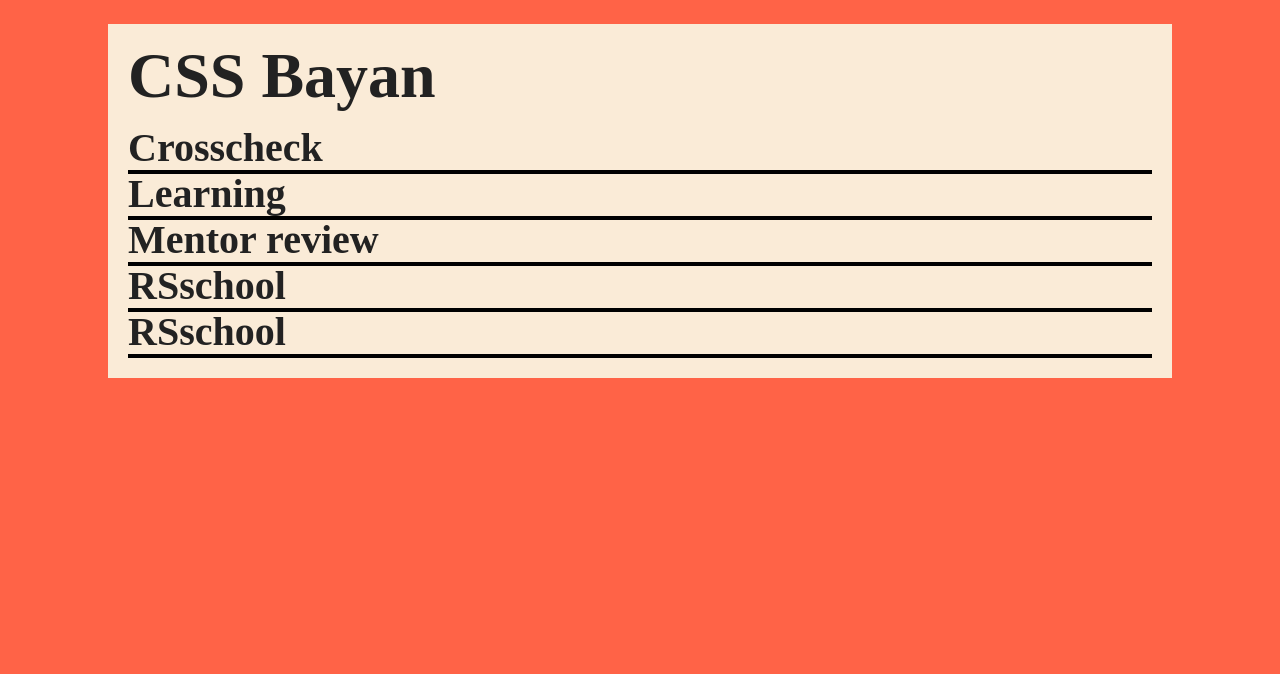
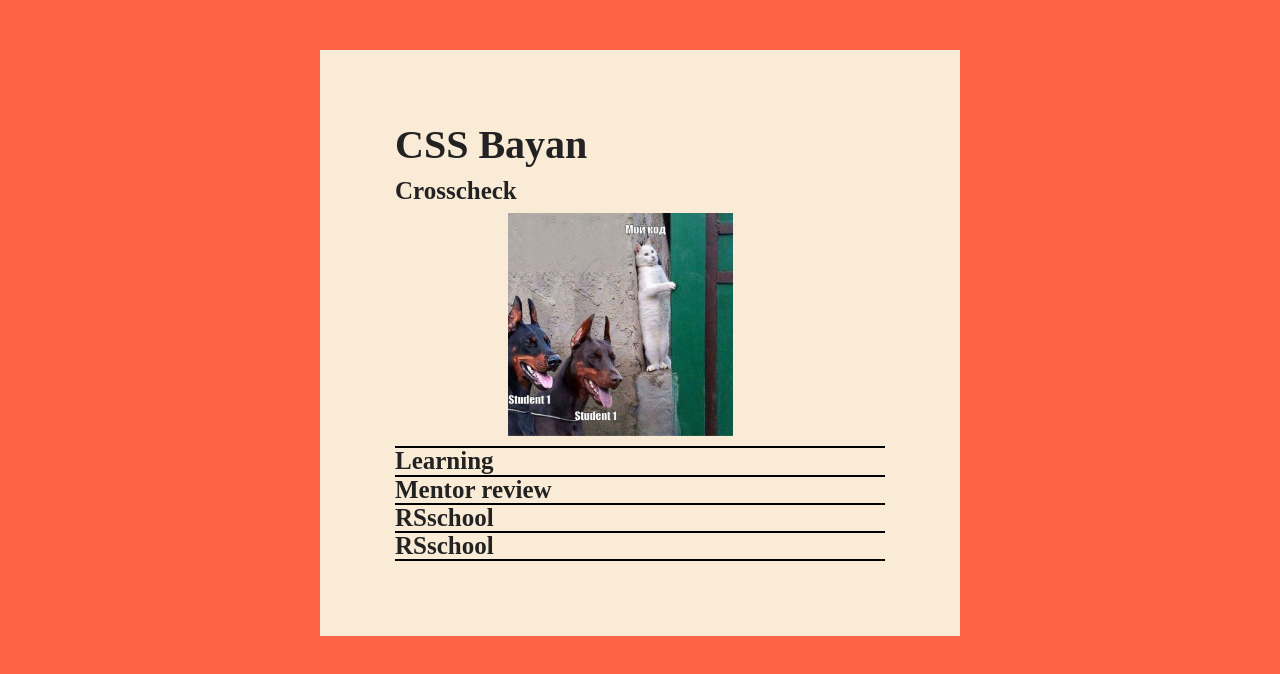
Before and after one commit to frolixman/-cssBayan, a plain HTML site: page cssBayan/index.html in a window 1280 px wide. Drawn offline with Linux system fonts and the light colour scheme.

Commit message:
feat: add mouseclick features (Sun, Mar 12, 2023 09:44:18 PM)

```diff
--- a/cssBayan/index.html
+++ b/cssBayan/index.html
@@ -13,49 +13,54 @@
     <h1 class="title">CSS Bayan</h1>
 
     <ul class="mem_list">
-      <li class="mem_tittle">
-        <div class="mem_title-container">
-          <p>Crosscheck</p>
+      <li class="mem_tittle-container">
+        <div class="mem_title">
+          <input class="radio" type="radio" id="toggle1" name="mem" checked>
+          <label for="toggle1">Crosscheck
+            <img class="mem_png" src="./assets/img/mem_1.png" alt="mem_1">
+          </label>
           <img src="./assets/img/plus.svg" alt="plus" class="plus_img">
-        </div>
-        <div class="dropdown_img">
-          <img class="mem_png" src="./assets/img/mem_1.png" alt="mem_1">
+
         </div>
       </li>
-      <li class="mem_tittle">
-        <div class="mem_title-container">
-          <p>Learning</p>
+      <li class="mem_tittle-container">
+        <div class="mem_title">
+          <input class="radio" type="radio" id="toggle2" name="mem">
+          <label for="toggle2">Learning
+            <img class="mem_png" src="./assets/img/mem_2.png" alt="mem_2">
+          </label>
           <img src="./assets/img/plus.svg" alt="plus" class="plus_img">
-        </div>
-        <div class="dropdown_img">
-          <img class="mem_png" src="./assets/img/mem_2.png" alt="mem_2">
+
         </div>
       </li>
-      <li class="mem_tittle">
-        <div class="mem_title-container">
-          <p>Mentor review</p>
+      <li class="mem_tittle-container">
+        <div class="mem_title">
+          <input class="radio" type="radio" id="toggle3" name="mem">
+          <label for="toggle3">Mentor review
+            <img class="mem_png" src="./assets/img/mem_3.png" alt="mem_3">
+          </label>
           <img src="./assets/img/plus.svg" alt="plus" class="plus_img">
-        </div>
-        <div class="dropdown_img">
-          <img class="mem_png" src="./assets/img/mem_3.png" alt="mem_3">
+
         </div>
       </li>
-      <li class="mem_tittle">
-        <div class="mem_title-container">
-          <p>RSschool</p>
+      <li class="mem_tittle-container">
+        <div class="mem_title">
+          <input class="radio" type="radio" id="toggle4" name="mem">
+          <label for="toggle4">RSschool
+            <img class="mem_png" src="./assets/img/mem_4.png" alt="mem_4">
+          </label>
           <img src="./assets/img/plus.svg" alt="plus" class="plus_img">
-        </div>
-        <div class="dropdown_img">
-          <img class="mem_png" src="./assets/img/mem_4.png" alt="mem_4">
+
         </div>
       </li>
-      <li class="mem_tittle">
-        <div class="mem_title-container">
-          <p>RSschool</p>
+      <li class="mem_tittle-container">
+        <div class="mem_title">
+          <input class="radio" type="radio" id="toggle5" name="mem">
+          <label for="toggle5">RSschool
+            <img class="mem_png" src="./assets/img/mem_5.png" alt="mem_5">
+          </label>
           <img src="./assets/img/plus.svg" alt="plus" class="plus_img">
-        </div>
-        <div class="dropdown_img">
-          <img class="mem_png" src="./assets/img/mem_5.png" alt="mem_5">
+
         </div>
       </li>
     </ul>
--- a/cssBayan/style.css
+++ b/cssBayan/style.css
@@ -1,5 +1,5 @@
 html {
-  font-size: 50px;
+  font-size: 25px;
   font-weight: 600;
 }
 
@@ -11,17 +11,14 @@ body {
   background-color: tomato;
 }
 
-a {
-  color: black;
-  text-decoration: none;
-}
 .wrapper {
   display: flex;
   flex-direction: column;
-  max-width: 80%;
+  box-sizing: border-box;
+  max-width: 50%;
 
-  margin: 0.6rem auto;
-  padding: 0.5rem;
+  margin: 50px auto;
+  padding: 3rem;
 
   background-color: antiquewhite;
 }
@@ -39,9 +36,18 @@ li{
   border-bottom: 0.1rem solid black;
 }
 
-.mem_title-container {
+.radio {
+  display: none;
+}
+
+.mem_title {
   display: flex;
+  flex-wrap: wrap;
   justify-content: space-between;
+}
+
+label {
+  width: 92%;
 }
 
 .plus_img {
@@ -52,64 +58,64 @@ li{
 }
 
 .wrapper:hover {
-  cursor: pointer;
+  cursor: default;
 }
 
 .wrapper:hover .plus_img {
-  display: block;
+  display: flex;
+  align-self: start;
+  padding-top: 0.2rem;
 }
 
-.dropdown_img {
-  display: flex;
-}
 
 .mem_png{
+  display: block;
   opacity: 0;
   width: 0.05rem;
   transition-duration: 1s;
+  padding: 0 40px;
+  margin: 0px auto;
+
 }
 
-.mem_tittle:hover .mem_png {
+.radio:checked + label > .mem_png {
   opacity: 100;
-  width: 40%;
-}
-.mem_tittle:hover .plus_img {
-  transform: rotate(45deg);
+  width: 50%;
+  margin: 10px auto;
 }
 
-.mem_tittle:active .mem_png {
+.mem_tittle-container:hover .mem_png {
   opacity: 100;
-  width: 40%;
+  width: 50%;
+  margin: 10px auto;
+}
+
+.mem_tittle-container:hover .plus_img {
+  transform: rotate(45deg);
 }
 
 
                                          /*media 1920px*/
-@media screen and (max-width: 1920px) {
+@media screen and (min-width: 1920px) {
   html {
-    font-size: 40px;
+    font-size: 30px;
+  }
+
+  .wrapper:hover, label:hover {
+    cursor: pointer;
+  }
+}
+                                         /*media 820px*/
+@media screen and (max-width: 820px) {
+  html {
+    font-size: 12px;
+  }
+
+  label {
+    width: 90%;
   }
 
   .wrapper:hover {
     cursor: default;
   }
-
-  .mem_tittle:hover .mem_png {
-    opacity: 100;
-    width: 55%;
-  }
 }
-                                         /*media 820px*/
-@media screen and (max-width: 820px) {
-  html {
-    font-size: 25px;
-  }
-
-  .wrapper:hover {
-    cursor: default;
-  }
-
-  .mem_tittle:hover .mem_png {
-    opacity: 100;
-    width: 70%;
-  }
-}
```
